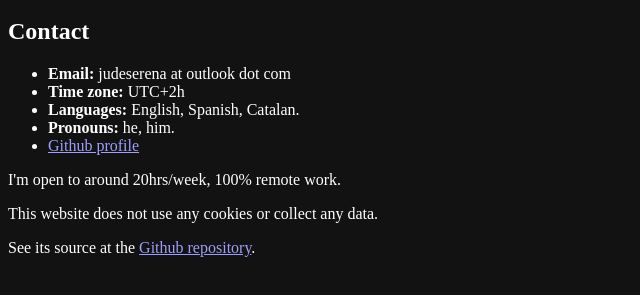
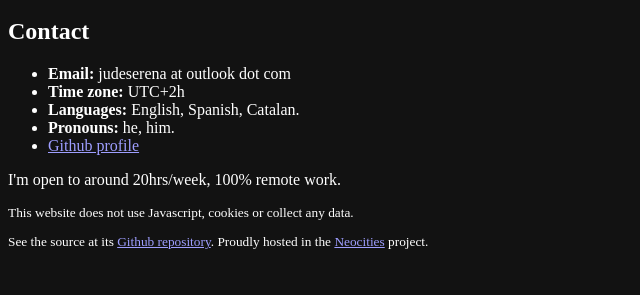
Before and after one commit to squalicode/personalSite, a plain HTML site: page contact.html in a window 1280 px wide. Shown: the part 103-398 px from the top of the page, without its empty margins (0-640 px from the left). Drawn offline with Linux system fonts and the light colour scheme.

Commit message:
Add more info and semantic small print to footers

```diff
--- a/contact.html
+++ b/contact.html
@@ -92,8 +92,10 @@
         </main>
 
         <footer>
-            <p>This website does not use any cookies or collect any data.</p>
-            <p>See its source at the <a href="https://github.com/squalicode/personalSite">Github repository</a>.</p>
+            <small>
+                <p>This website does not use Javascript, cookies or collect any data.</p>
+                <p>See the source at its <a href="https://github.com/squalicode/personalSite">Github repository</a>. Proudly hosted in the <a href="https://neocities.org/">Neocities</a> project.</p>
+            </small>
         </footer>
     </body>
 </html>
```
Also changed, not shown: index.html (+4 -2 lines), links.html (+4 -2 lines), projects.html (+4 -2 lines), skills.html (+4 -2 lines).
